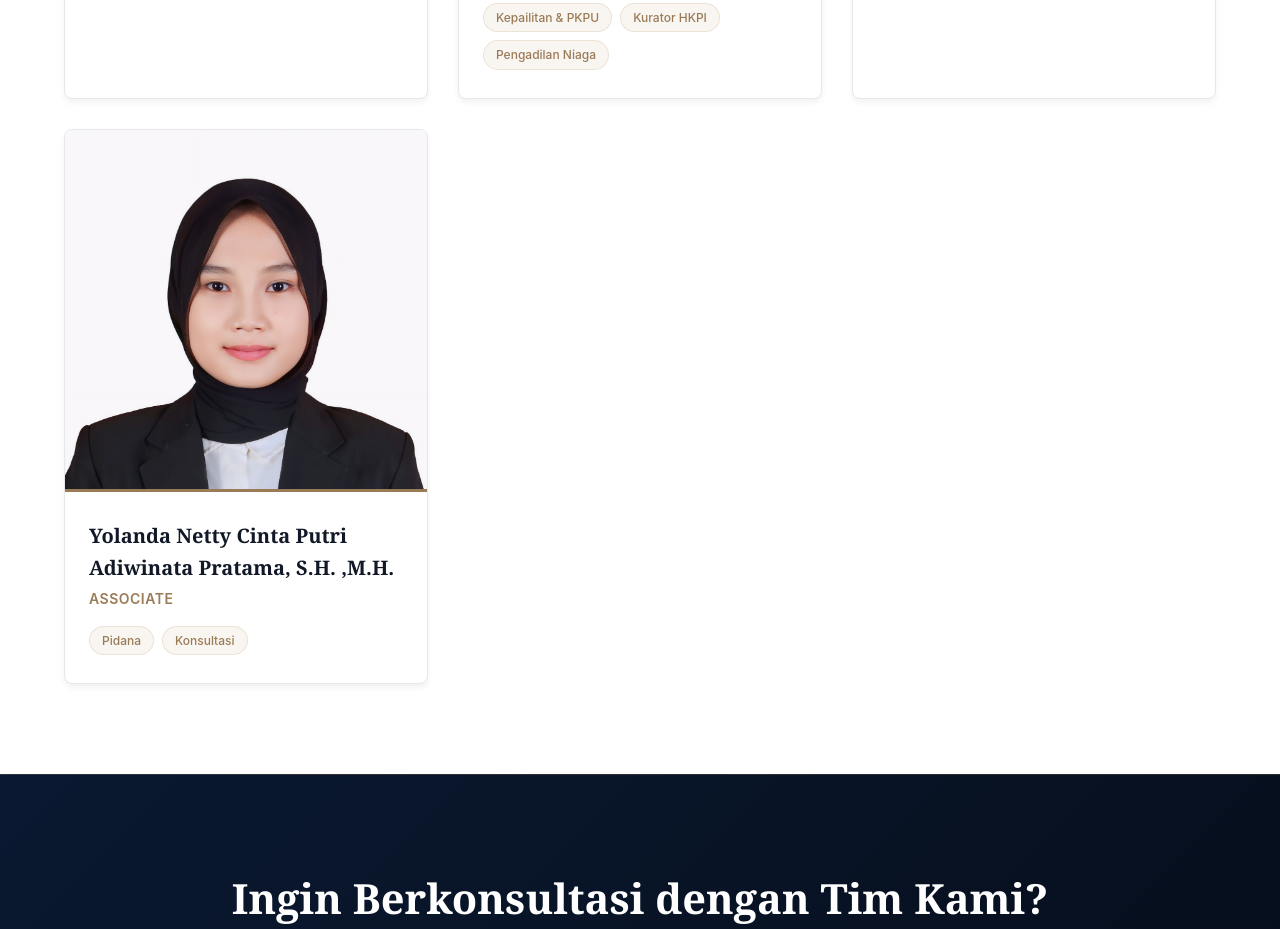
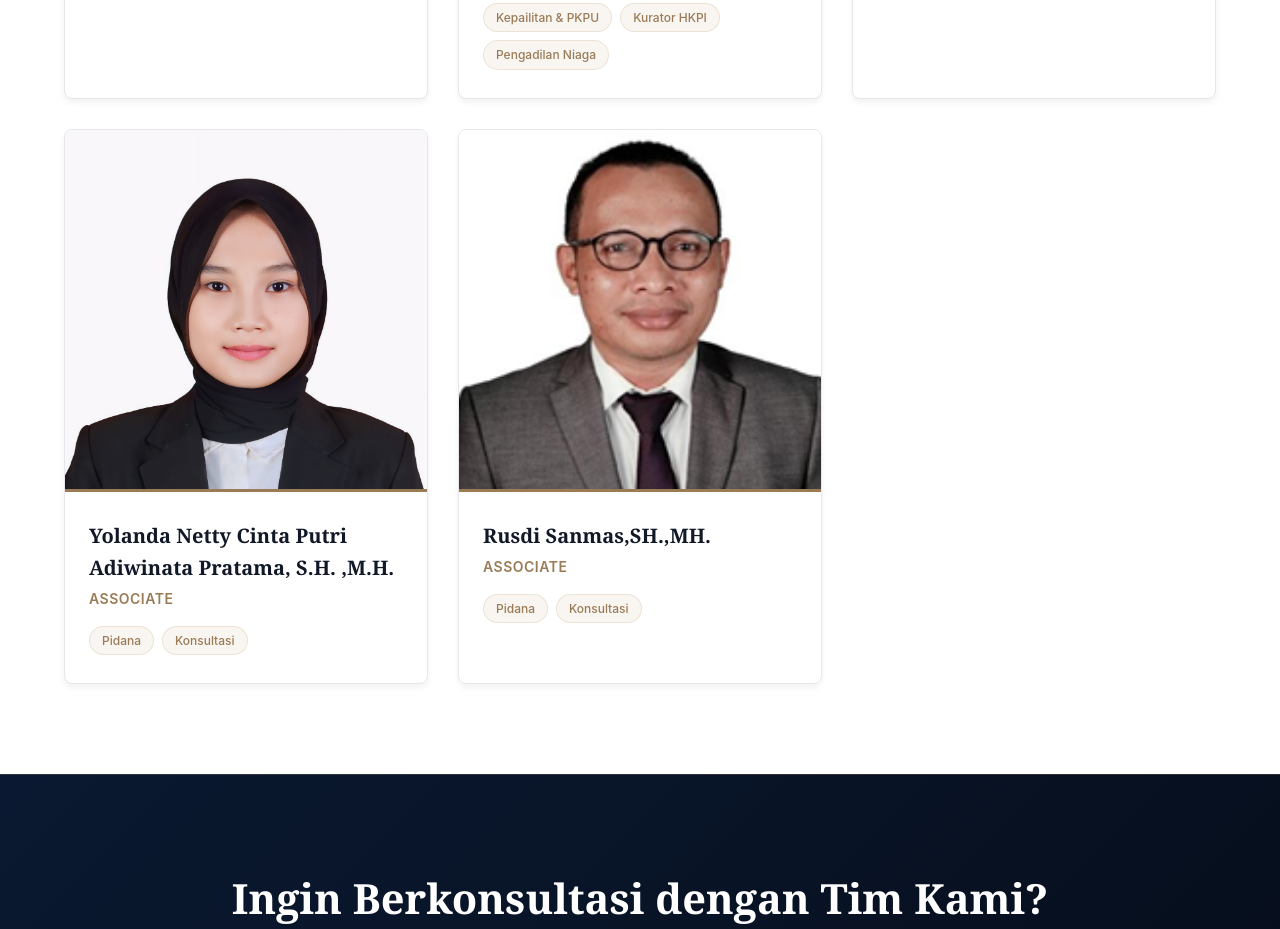
Before and after one commit to najibnet/ajdlawfirmpartners, a website: page profil.html in a window 1280 px wide. Shown: the part 2376-3305 px from the top of the page. Drawn offline with Linux system fonts and the light colour scheme.

Commit message:
profil bapak Rusdi

```diff
--- a/profil.html
+++ b/profil.html
@@ -142,6 +142,19 @@
                     </div>
                 </article>
 
+                <article class="advocate-card">
+                    <img class="advocate-photo" src="assets/rusdi.png" alt="Foto Advokat (contoh)" onerror="this.src='assets/ajd-logo.jpg'">
+                    <div class="advocate-body">
+                        <h3>Rusdi Sanmas,SH.,MH.</h3>
+                        <div class="advocate-role">Associate</div>
+                        <p></p>
+                        <div class="advocate-tags">
+                            <span class="advocate-tag">Pidana</span>
+                            <span class="advocate-tag">Konsultasi</span>
+                        </div>
+                    </div>
+                </article>
+
             </div>
         </div>
     </section>
```
Also changed, not shown: assets/rusdi.png (added).
